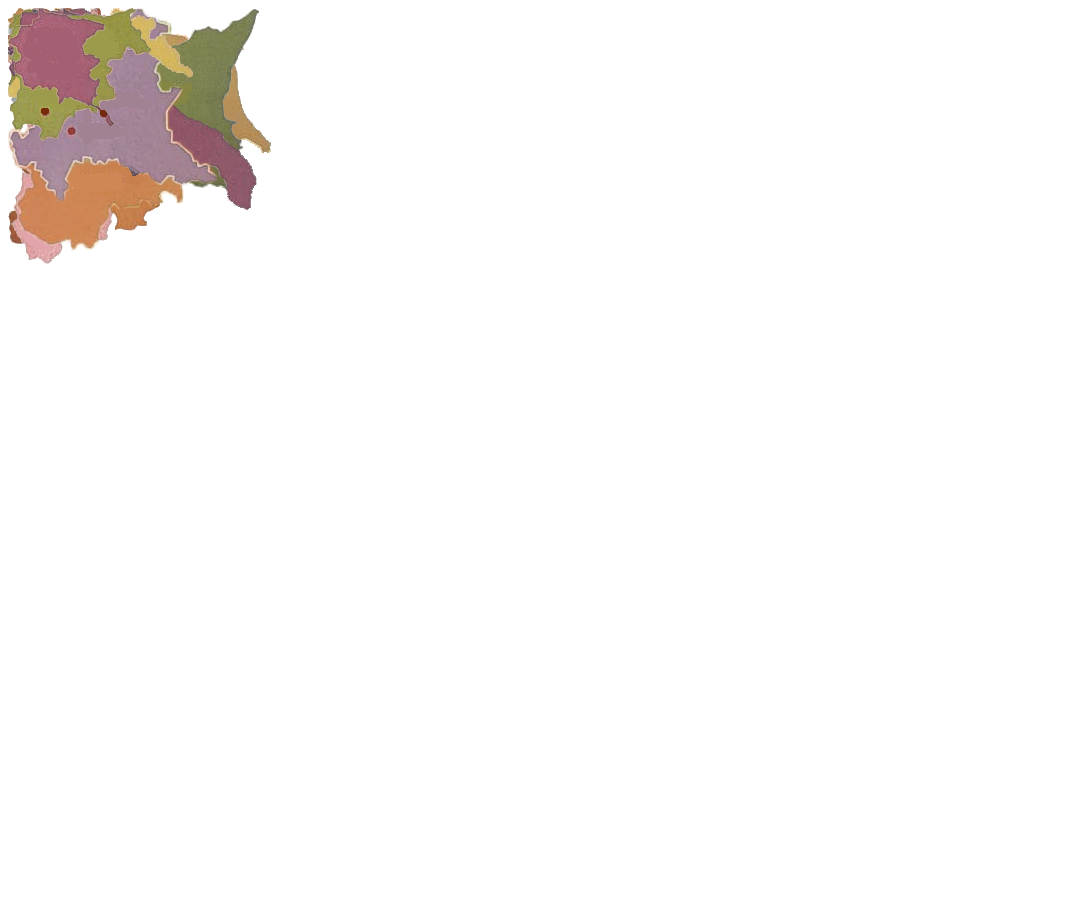
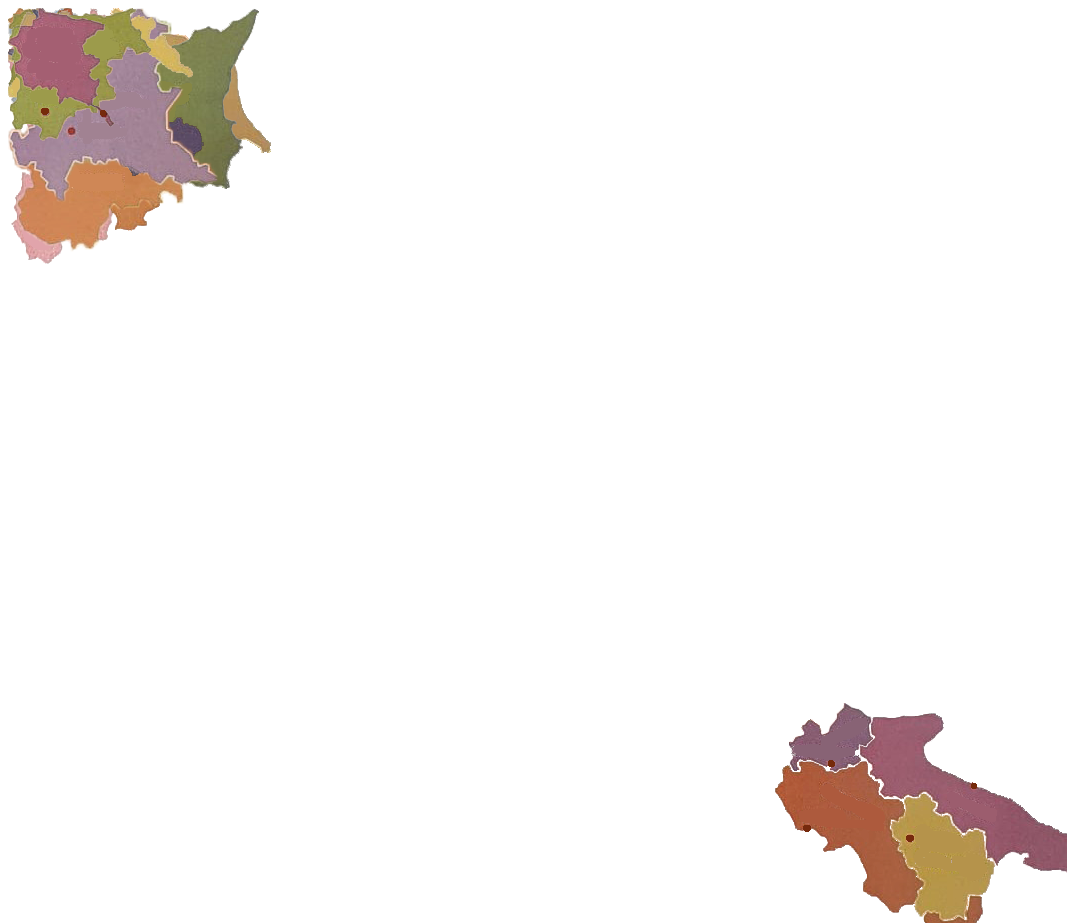
Before and after one commit to AwrelH/testmap, a plain HTML site: page index.html in a window 1280 px wide. Shown: the top 923 px of the page, without its empty margins (0-1067 px from the left). Drawn offline with Linux system fonts and the light colour scheme.

Commit message:
a few regions  in place

```diff
--- a/assets/css/styles.css
+++ b/assets/css/styles.css
@@ -11,7 +11,7 @@ body {
 }
 .container {
     width:1200px;
-    height:1800px;
+    height:2200px;
     position: relative;
 
 
@@ -19,12 +19,15 @@ body {
 }
 
 .calabria {
-
+   right: 183px;
+   top:887px;
 
 
 }
 
 .campania {
+    right: 285px;
+    top:753px;
 
 
 
@@ -56,13 +59,20 @@ body {
 
 }
 .basilicata {
+    right:213px;
+    top:785px
 
 
 }
-.puglia {}
+.puglia {
+    right: 100px;
+    top:705px
+}
 
 
 .molise {
+    right: 335px;
+    top: 695px;
 
 
 }
```
